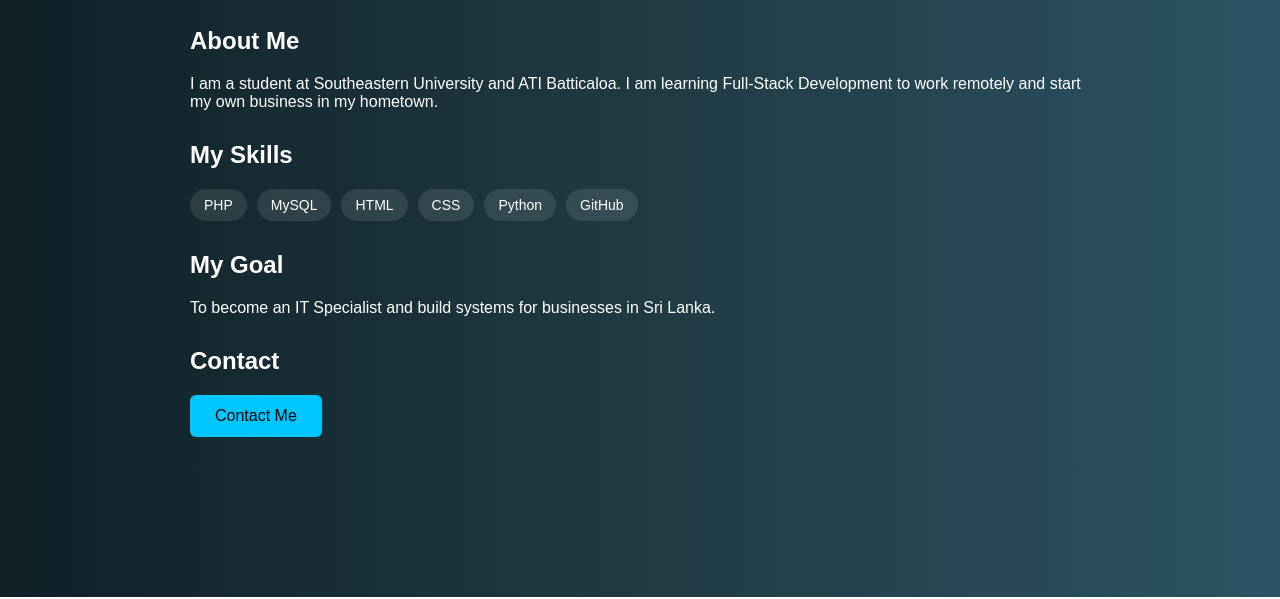
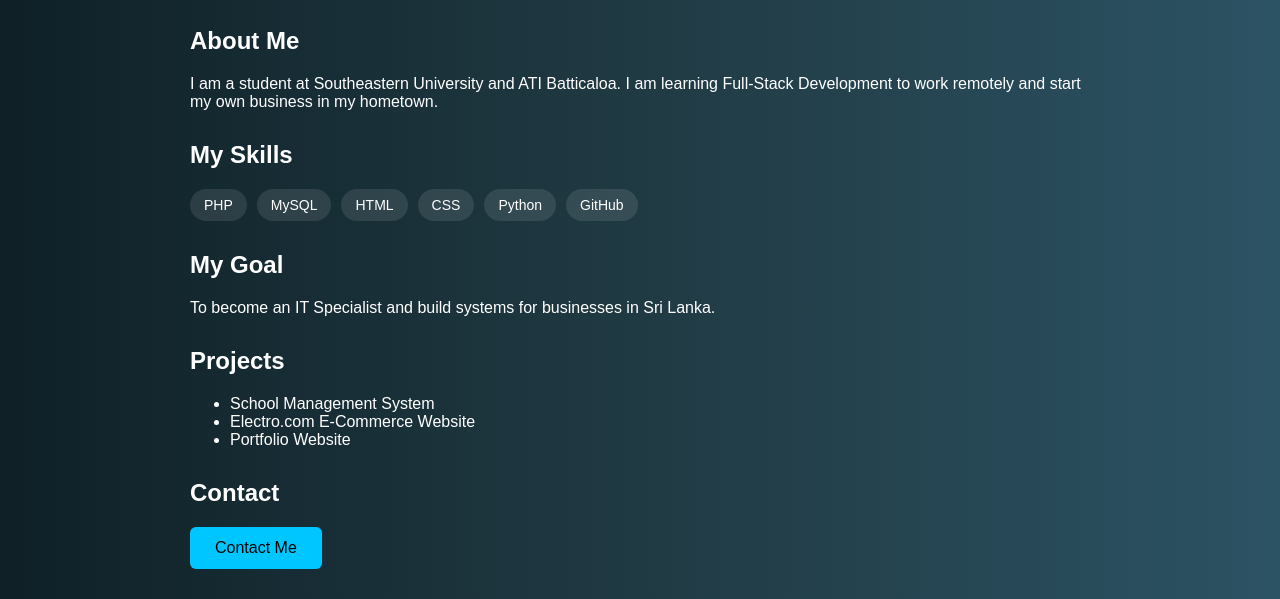
Before and after one commit to Akeeb001/akeeb-portfolio, a plain HTML site: page index.html in a window 1280 px wide. Shown: the part 203-802 px from the top of the page. Drawn offline with Linux system fonts and the light colour scheme.

Commit message:
Update index.html

```diff
--- a/index.html
+++ b/index.html
@@ -40,6 +40,16 @@
       </p>
     </section>
 
+    <section class="projects">
+      <h2>Projects</h2>
+      <ul>
+        <li>School Management System</li>
+        <li>Electro.com E-Commerce Website</li>
+        <li>Portfolio Website</li>
+      </ul>
+    </section>
+
+
     <section class="contact">
       <h2>Contact</h2>
       <button>Contact Me</button>
```
